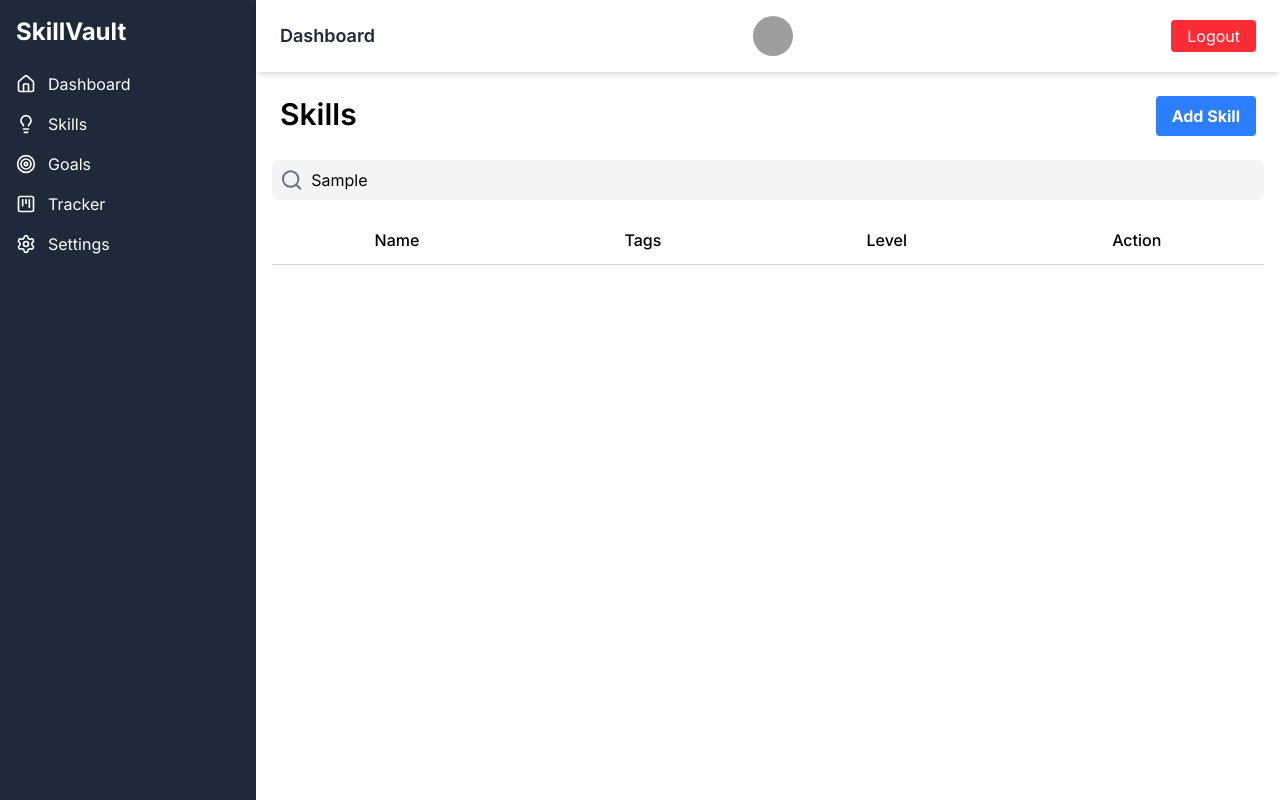
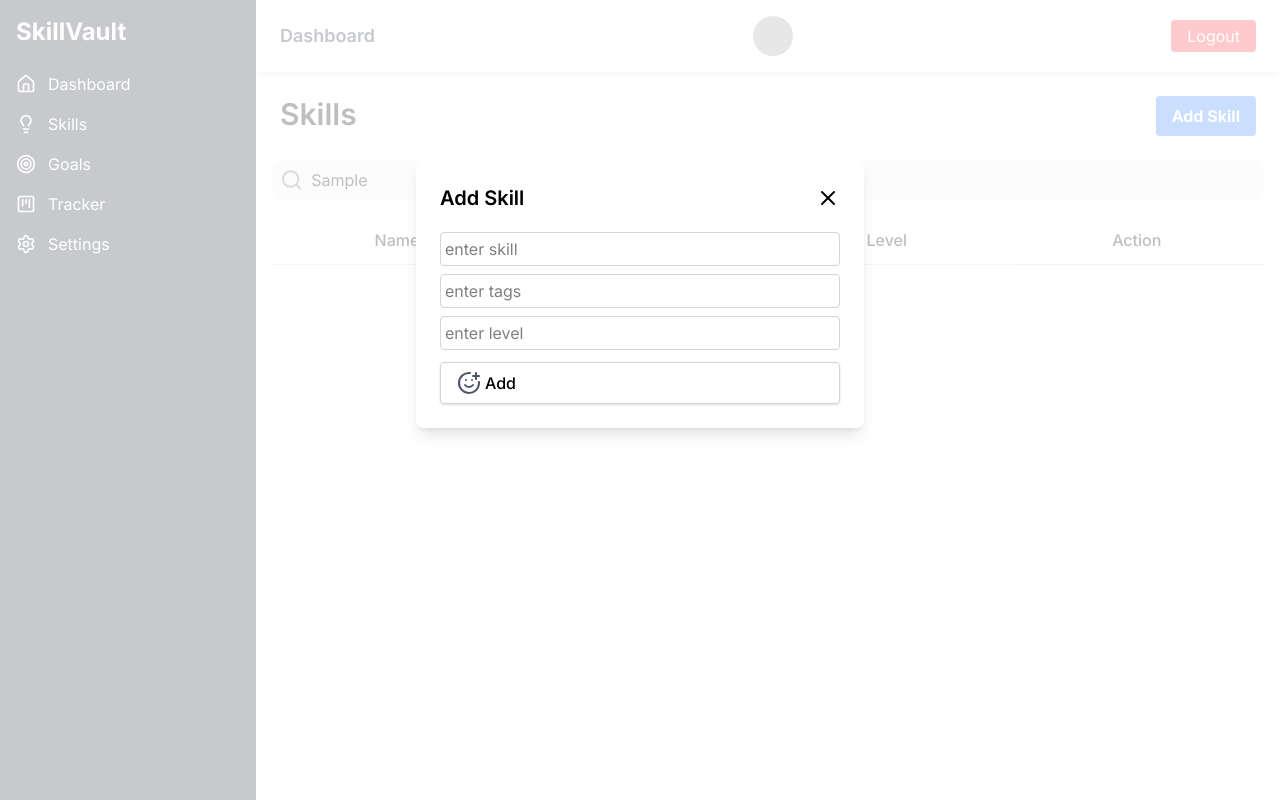
Before and after one commit to himanshukorpal/skillvault-react-starter, a React (Vite) app: page /dashboard/skills in a window 1280 px wide. Both pictures are taken after typing "Sample" into the empty fields and a click on the button "Add Skill". Built offline with nearby package versions, Linux system fonts and the light colour scheme; grey boxes are pictures that could not be loaded.

Commit message:
skill page completed

```diff
--- a/package.json
+++ b/package.json
@@ -29,6 +29,7 @@
     "lucide-react": "^0.517.0",
     "react": "^19.1.0",
     "react-dom": "^19.1.0",
+    "react-modal": "^3.16.3",
     "react-router-dom": "^7.6.2",
     "tailwindcss": "^4.1.9",
     "uuid": "^11.1.0",
--- a/src/main.jsx
+++ b/src/main.jsx
@@ -4,5 +4,6 @@ import { RouterProvider } from "react-router";
 import router from "./router";
 
 import "./index.css";
+
 const root = ReactDOM.createRoot(document.getElementById("root"));
 root.render(<RouterProvider router={router} />);
--- /dev/null
+++ b/src/pages/dashboard/SkillModal.jsx
@@ -0,0 +1,54 @@
+import Modal from "react-modal";
+
+const SkillModal = () => {
+  return (
+    <Modal
+      isOpen={modalRef}
+      className="bg-white rounded-lg p-6  shadow-lg max-w-md mx-auto mt-40 outline-none fixed top-0 right-0 left-0"
+    >
+      <div className="flex justify-between  mb-5">
+        <h2 className="font-semibold text-xl">Add Skill</h2>
+        <button onClick={HandleClick}>
+          <X />
+        </button>
+      </div>
+      <div className="flex flex-col gap-2">
+        <input
+          className="focus:outline-none w-full border border-gray-300 rounded p-1"
+          type="text"
+          name="title"
+          id="title"
+          value={skillset.title}
+          onChange={HandleChange}
+          placeholder="enter skill"
+        />
+        <input
+          className="focus:outline-none w-full border border-gray-300 rounded p-1"
+          type="text"
+          name="tags"
+          id="tags"
+          value={skillset.tags}
+          onChange={HandleChange}
+          placeholder="enter tags"
+        />
+        <input
+          className="focus:outline-none w-full border border-gray-300 rounded p-1"
+          type="text"
+          name="level"
+          id="level"
+          value={skillset.level}
+          onChange={HandleChange}
+          placeholder="enter level"
+        />
+        <button
+          className="flex gap-1 border border-gray-300 font-medium  px-4 py-2 mt-1  shadow rounded "
+          onClick={SetSkillValues}
+        >
+          <SmilePlus className="text-gray-600" /> Add
+        </button>
+      </div>
+    </Modal>
+  );
+};
+
+export default SkillModal;
--- /dev/null
+++ b/src/pages/dashboard/SkillRowCard.jsx
@@ -0,0 +1,49 @@
+import { Trash, Eraser } from "lucide-react";
+import useBoardStore from "../../store/useBoardStore";
+
+const SkillRowCard = ({ id, title, tags, level, handleEditClick }) => {
+  const deleteSkill = useBoardStore((state) => state.deleteSkill);
+
+  return (
+    <div>
+      <ul className="flex w-full mt-2   ">
+        <li className="flex w-1/4 justify-center">
+          <span>{title}</span>
+        </li>
+
+        <li className="w-1/4 flex justify-center">
+          <div className="flex flex-wrap gap-2 justify-center max-w-32">
+            {tags.map((tag, index) => (
+              <span key={index}>{tag}</span>
+            ))}
+          </div>
+        </li>
+
+        <li className="flex w-1/4 justify-center">
+          <span>{level}</span>
+        </li>
+
+        <li className="flex w-1/4 justify-center gap-5">
+          <button
+            onClick={() =>
+              handleEditClick({
+                id: id,
+                title: title,
+                tags: tags,
+                level: level,
+              })
+            }
+          >
+            <Eraser />
+          </button>
+          <button onClick={() => deleteSkill("toLearn", id)}>
+            <Trash />
+          </button>
+        </li>
+      </ul>
+      <hr className=" border-gray-200 mt-2"></hr>
+    </div>
+  );
+};
+
+export default SkillRowCard;
--- a/src/pages/dashboard/Skills.jsx
+++ b/src/pages/dashboard/Skills.jsx
@@ -1,26 +1,83 @@
-import { Search } from "lucide-react";
+import { Search, SmilePlus, X, Trash, Eraser } from "lucide-react";
 import useBoardStore from "../../store/useBoardStore";
+import Modal from "react-modal";
+import { useState, useEffect } from "react";
+import SkillRowCard from "./SkillRowCard";
+const Skills = () => {
+  const skillLearn = useBoardStore((state) => state.columns.toLearn);
+  const addSkill = useBoardStore((state) => state.addSkill);
+  const editSkill = useBoardStore((state) => state.editSkill);
+  const [modalRef, setModalRef] = useState(false);
+  Modal.setAppElement("#root");
+  console.log(skillLearn);
+  const [skillset, setSkillSet] = useState({
+    title: "",
+    tags: [],
+    level: "",
+  });
 
-const Skills = () => {
-  const columns = useBoardStore((state) => state.columns);
-  const addSkill = useBoardStore((state) => state.addSkill);
-  console.log(columns);
+  const [selectedSkill, setSelectedSkill] = useState(null);
+
+  const handleEditClick = (skill) => {
+    setSelectedSkill(skill);
+    setModalRef(true);
+  };
+
+  const saveEditSkill = () => {
+    const tagsArray = selectedSkill.tags.split(/[\s,]+/).filter(Boolean);
+    editSkill("toLearn", selectedSkill.id, {
+      ...selectedSkill,
+      tags: tagsArray,
+    });
+    setModalRef(false);
+    setSelectedSkill(null);
+    setSkillSet({
+      title: "",
+      tags: [],
+      level: "",
+    });
+  };
+
+  const HandleChange = (e) => {
+    const { name, value } = e.target;
+    if (selectedSkill) {
+      setSelectedSkill((prev) => ({
+        ...prev,
+        [name]: value,
+      }));
+    }
+    setSkillSet((prev) => ({
+      ...prev,
+      [name]: value,
+    }));
+  };
+
+  const SetSkillValues = () => {
+    const tagsArray = skillset.tags.split(/[\s,]+/).filter(Boolean);
+    addSkill("toLearn", skillset.title, tagsArray, skillset.level);
+
+    // Reset the form after adding
+    setSkillSet({
+      title: "",
+      tags: [],
+      level: "",
+    });
+
+    // Optional: Close modal
+    setModalRef(false);
+  };
+
+  const HandleClick = () => {
+    return setModalRef(!modalRef);
+  };
+
   return (
     <div>
       <div className="flex justify-between p-2 mb-4">
         <h1 className="text-3xl font-semibold font-Inter ">Skills</h1>
         <button
           className="bg-blue-500 hover:bg-blue-700 text-white font-bold py-2 px-4 rounded"
-          onClick={() => {
-            return (
-              <dialog open>
-                <p>Greetings, one and all!</p>
-                <form method="dialog">
-                  <button>OK</button>
-                </form>
-              </dialog>
-            );
-          }}
+          onClick={HandleClick}
         >
           Add Skill
         </button>
@@ -36,12 +93,74 @@ const Skills = () => {
         />
       </div>
 
-      <div className="flex  justify-around border-b border-gray-300 mt-4 py-3 font-medium">
-        <h3>Name</h3>
-        <h3>Tags</h3>
-        <h3>Level</h3>
-        <h3>Action</h3>
+      <div>
+        <div className="flex  justify-around border-b border-gray-300 mt-4 py-3 font-medium">
+          <h3>Name</h3>
+          <h3>Tags</h3>
+          <h3>Level</h3>
+          <h3>Action</h3>
+        </div>
+        {/* skill row card here */}
+        {skillLearn.map((skill) => (
+          <SkillRowCard
+            key={skill.id}
+            id={skill.id}
+            title={skill.title}
+            tags={skill.tags}
+            level={skill.level}
+            handleEditClick={handleEditClick}
+          />
+        ))}
       </div>
+      {/* modal to add skills */}
+      <Modal
+        isOpen={modalRef}
+        className="bg-white rounded-lg p-6  shadow-lg max-w-md mx-auto mt-40 outline-none fixed top-0 right-0 left-0"
+      >
+        <div className="flex justify-between  mb-5">
+          <h2 className="font-semibold text-xl">Add Skill</h2>
+          <button onClick={HandleClick}>
+            <X />
+          </button>
+        </div>
+        <div className="flex flex-col gap-2">
+          <input
+            className="focus:outline-none w-full border border-gray-300 rounded p-1"
+            type="text"
+            name="title"
+            id="title"
+            value={selectedSkill ? selectedSkill.title : skillset.title}
+            onChange={HandleChange}
+            placeholder="enter skill"
+          />
+          <input
+            className="focus:outline-none w-full border border-gray-300 rounded p-1"
+            type="text"
+            name="tags"
+            id="tags"
+            value={selectedSkill ? selectedSkill.tags : skillset.tags}
+            onChange={HandleChange}
+            placeholder="enter tags"
+          />
+          <input
+            className="focus:outline-none w-full border border-gray-300 rounded p-1"
+            type="text"
+            name="level"
+            id="level"
+            value={selectedSkill ? selectedSkill.level : skillset.level}
+            onChange={HandleChange}
+            placeholder="enter level"
+          />
+
+          <button
+            className="flex gap-1 border border-gray-300 font-medium  px-4 py-2 mt-1  shadow rounded "
+            onClick={selectedSkill ? saveEditSkill : SetSkillValues}
+          >
+            <SmilePlus className="text-gray-600" />{" "}
+            {selectedSkill ? "Save" : "Add"}
+          </button>
+        </div>
+      </Modal>
     </div>
   );
 };
--- a/src/store/useBoardStore.js
+++ b/src/store/useBoardStore.js
@@ -7,11 +7,14 @@ const useBoardStore = create((set) => ({
     learning: [],
     learned: [],
   },
-  addSkill: (column, title, tags = []) => {
+  addSkill: (column, title, tags = [], level) => {
     set((state) => ({
       columns: {
         ...state.columns,
-        [column]: [...state.columns[column], { id: uuidv4(), title, tags }],
+        [column]: [
+          ...state.columns[column],
+          { id: uuidv4(), title, tags, level },
+        ],
       },
     }));
   },
@@ -30,6 +33,24 @@ const useBoardStore = create((set) => ({
       };
     });
   },
+  deleteSkill: (column, id) => {
+    set((state) => ({
+      columns: {
+        ...state.columns,
+        [column]: state.columns[column].filter((s) => s.id !== id),
+      },
+    }));
+  },
+  editSkill: (column, id, updatedSkill) => {
+    set((state) => ({
+      columns: {
+        ...state.columns,
+        [column]: state.columns[column].map((skill) =>
+          skill.id === id ? { ...skill, ...updatedSkill } : skill
+        ),
+      },
+    }));
+  },
 }));
 
 export default useBoardStore;
```
Also changed, not shown: 1 other file (tests, documents, lock files or other folders).
